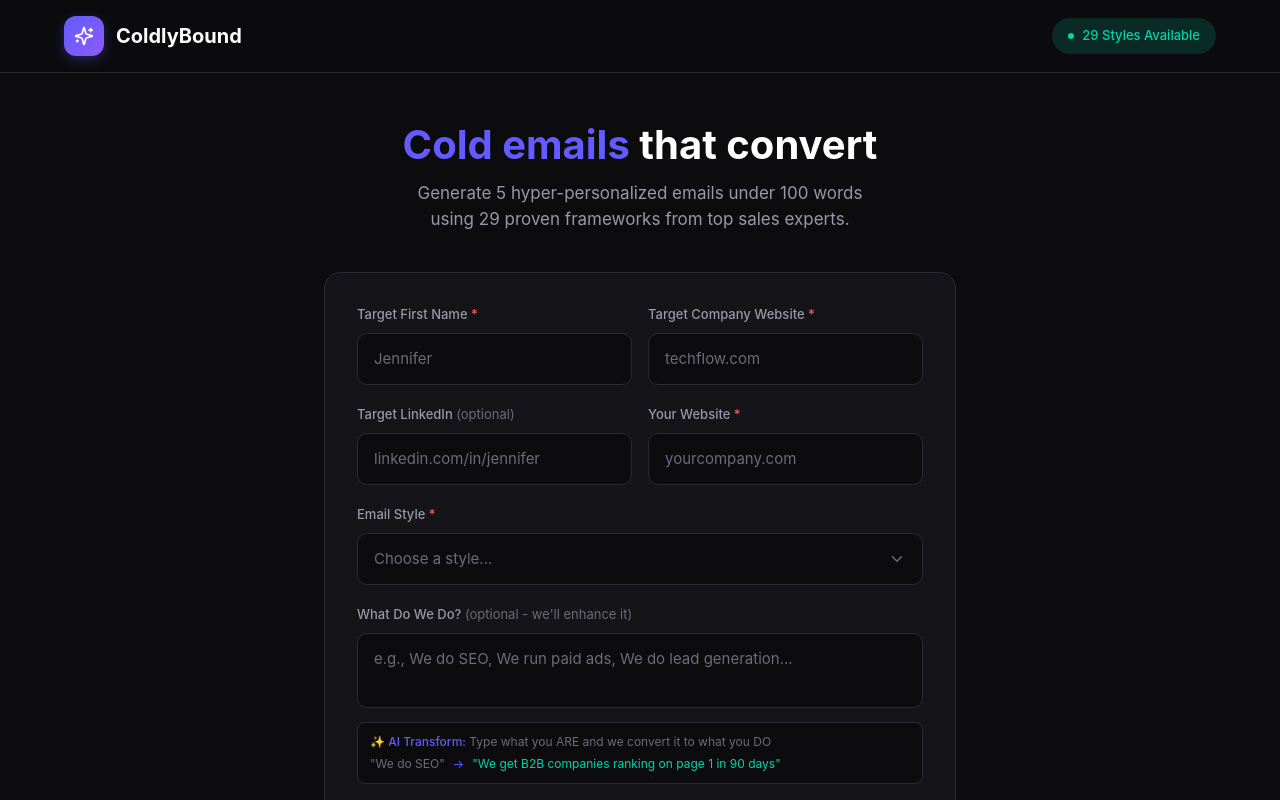
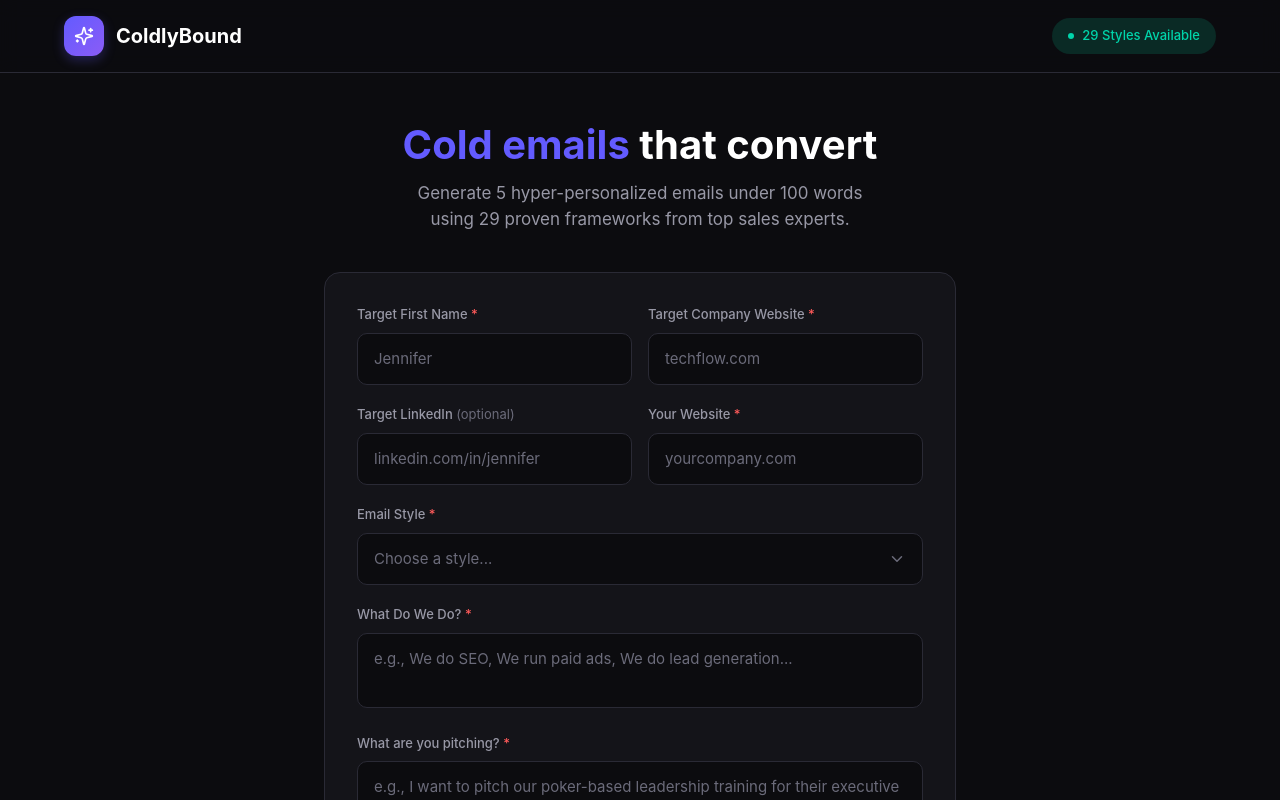
Before and after one commit to CourageAllien/coldlybound, a Next.js app: page / in a window 1280 px wide. Shown: the top 800 px of the page. Built offline with nearby package versions, Linux system fonts and the light colour scheme.

Commit message:
Make 'What Do We Do' required and remove helper text

```diff
--- a/components/EmailForm.tsx
+++ b/components/EmailForm.tsx
@@ -29,6 +29,7 @@ export default function EmailForm({ onSubmit, isLoading }: EmailFormProps) {
     if (!targetUrl.trim()) newErrors.targetUrl = 'Required';
     if (!senderUrl.trim()) newErrors.senderUrl = 'Required';
     if (!styleSlug) newErrors.style = 'Required';
+    if (!whatWeDo.trim()) newErrors.whatWeDo = 'Required';
     if (!intent.trim()) newErrors.intent = 'Required';
     if (!attachedFile) newErrors.file = 'Please attach a file';
 
@@ -145,33 +146,19 @@ export default function EmailForm({ onSubmit, isLoading }: EmailFormProps) {
       {/* What Do We Do */}
       <div style={{ marginBottom: 20 }}>
         <label style={labelStyle}>
-          What Do We Do? <span style={{ color: 'var(--text-muted)', fontWeight: 400 }}>(optional - we&apos;ll enhance it)</span>
+          What Do We Do? <span style={{ color: 'var(--error)' }}>*</span>
         </label>
         <textarea
           value={whatWeDo}
-          onChange={(e) => setWhatWeDo(e.target.value)}
+          onChange={(e) => { setWhatWeDo(e.target.value); setErrors(p => ({...p, whatWeDo: ''})); }}
           placeholder="e.g., We do SEO, We run paid ads, We do lead generation..."
           rows={2}
-          style={{ resize: 'none' }}
+          style={{
+            resize: 'none',
+            ...(errors.whatWeDo ? { borderColor: 'var(--error)' } : {})
+          }}
         />
-        <div style={{
-          fontSize: 12,
-          color: 'var(--text-muted)',
-          marginTop: 8,
-          padding: '10px 12px',
-          background: 'var(--bg-base)',
-          borderRadius: 8,
-          border: '1px solid var(--border-subtle)',
-        }}>
-          <div style={{ marginBottom: 4 }}>
-            <span style={{ color: 'var(--brand)', fontWeight: 500 }}>✨ AI Transform:</span> Type what you ARE and we convert it to what you DO
-          </div>
-          <div style={{ display: 'flex', alignItems: 'center', gap: 8 }}>
-            <span style={{ color: 'var(--text-muted)' }}>&quot;We do SEO&quot;</span>
-            <span style={{ color: 'var(--brand)' }}>→</span>
-            <span style={{ color: 'var(--accent)' }}>&quot;We get B2B companies ranking on page 1 in 90 days&quot;</span>
-          </div>
-        </div>
+        {errors.whatWeDo && <div style={errorStyle}><AlertCircle size={12} /> {errors.whatWeDo}</div>}
       </div>
 
       {/* Intent */}
```
